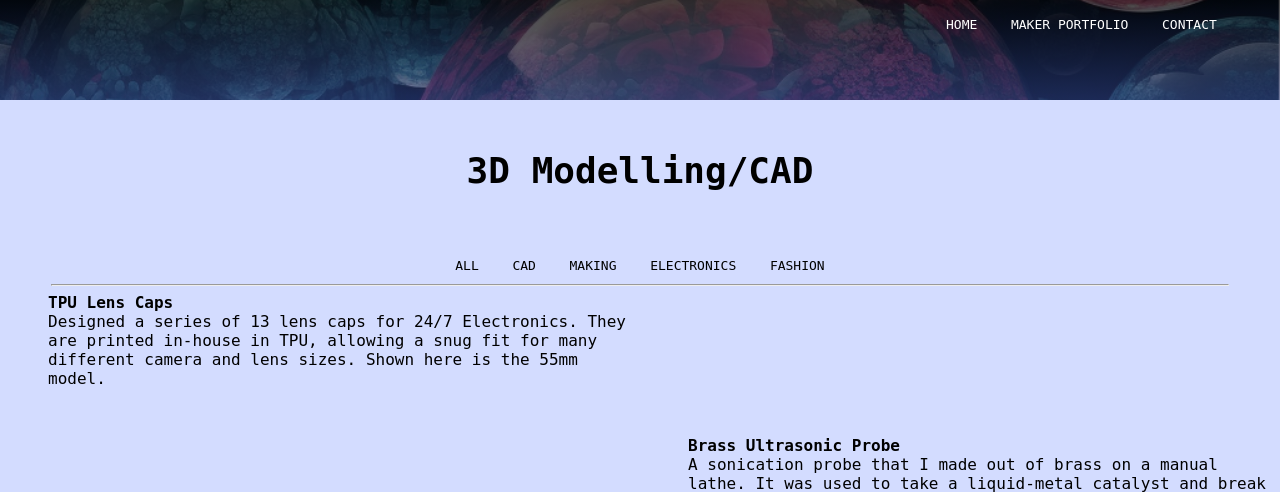
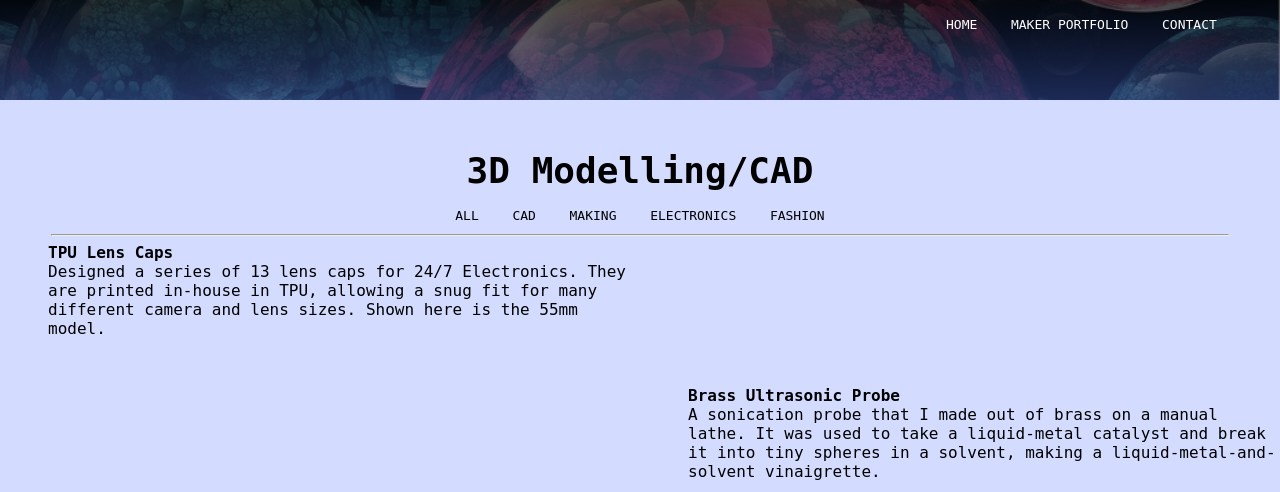
Before and after one commit to grace-n-smith/gracens.info, a PHP site: page /makerportfolio.html in a window 1280 px wide. Shown: the top 492 px of the page. Run offline with PHP 8.4, Linux system fonts and the light colour scheme; some libraries are stand-ins or nearby versions; some web fonts are replaced.

Commit message:
Update style.css

```diff
--- a/style.css
+++ b/style.css
@@ -103,7 +103,7 @@ nav .fa-solid{
 }
 .page-title h1{
     text-align: center;
-    padding: 50px;
+    padding-top: 50px;
 }
 @media(max-width:700px){
     .text-box h1{
```
